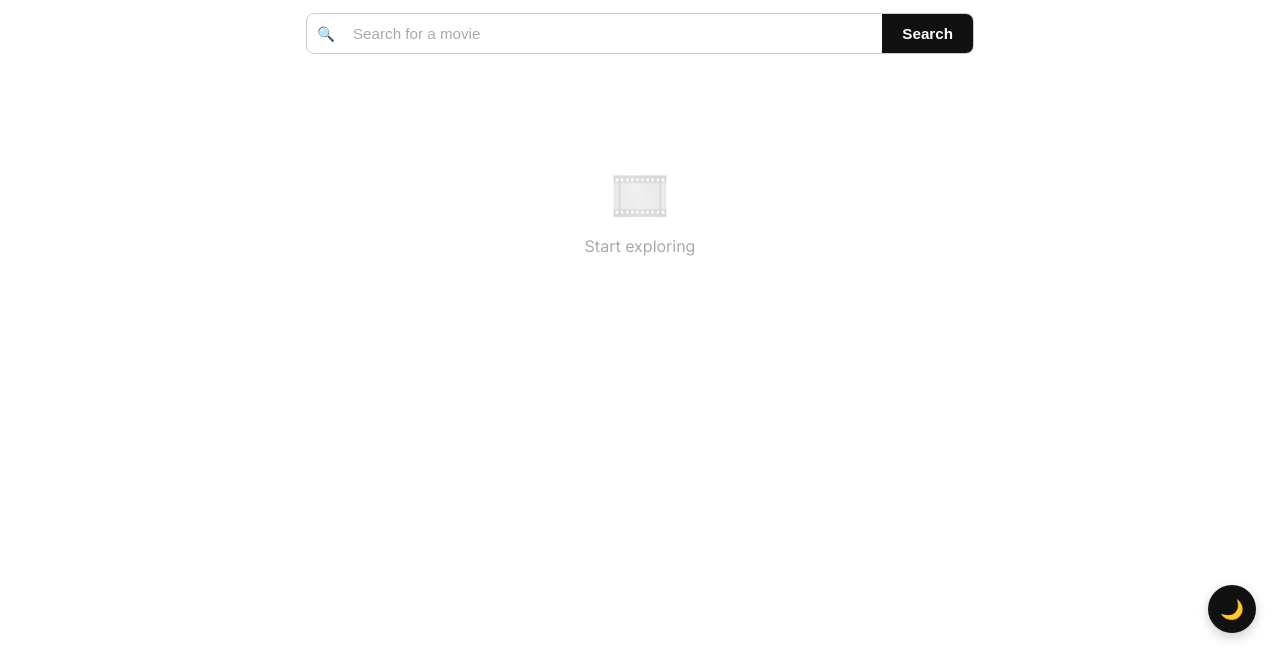
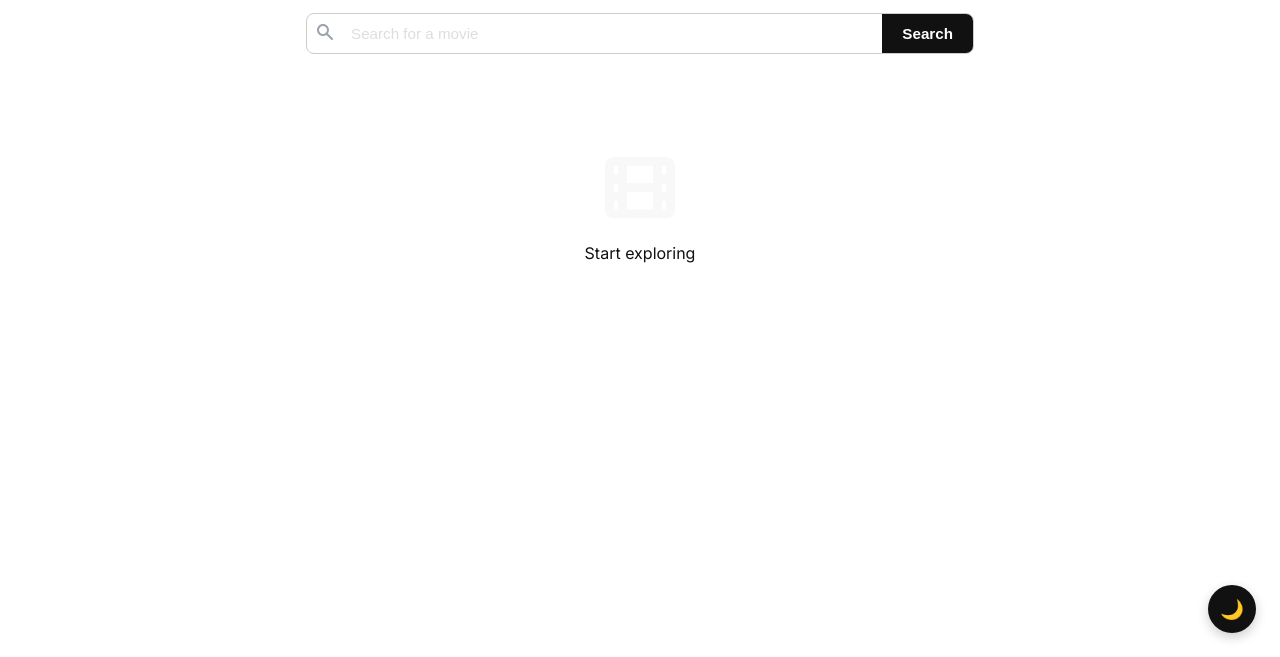
Before and after one commit to rahmatrafli1/Movie-Watchlist, a website built with Vite: page index.html in a window 1280 px wide. Shown: the part 143-800 px from the top of the page. Built offline with nearby package versions, Linux system fonts and the light colour scheme.

Commit message:
Add SVG icons for search and movies, update hero background image, and adjust text color in dark theme

```diff
--- a/index.css
+++ b/index.css
@@ -6,7 +6,7 @@
   --border: #e0e0e0;
   --text-primary: #111111;
   --text-secondary: #666666;
-  --text-muted: #aaaaaa;
+  --text-muted: #dfdddd;
   --accent: #111111;
   --accent-hover: #333333;
   --remove-color: #555555;
@@ -64,7 +64,7 @@ body {
 .hero {
   position: relative;
   height: 140px;
-  background-image: url("https://image.tmdb.org/t/p/original/rSPw7tgCH9c6NqICZef4kZjFOQ5.jpg");
+  background-image: url("img/andre-tan-THJJRUhNlEc-unsplash.jpg");
   background-size: cover;
   background-position: center top;
   overflow: hidden;
@@ -234,8 +234,12 @@ nav {
   filter: grayscale(1);
 }
 
+[data-theme="dark"] .empty-text {
+  color: var(--text-muted);
+}
+
 .empty-text {
-  color: var(--text-muted);
+  color: var(--text-primary);
   font-size: 1rem;
   font-weight: 400;
 }
--- a/index.html
+++ b/index.html
@@ -29,7 +29,7 @@
     <main class="container">
       <div class="search-bar-wrapper">
         <div class="search-bar">
-          <span class="search-icon">🔍</span>
+          <span class="search-icon"><img src="icons/search.svg" /></span>
           <input
             type="text"
             id="searchInput"
@@ -43,13 +43,12 @@
       <section id="resultsContainer">
         <!-- Default state -->
         <div class="empty-state" id="defaultState">
-          <div class="empty-icon">🎞️</div>
+          <div class="empty-icon"><img src="icons/movies.svg" /></div>
           <p class="empty-text">Start exploring</p>
         </div>
 
         <!-- No results state -->
         <div class="empty-state hidden" id="noResultsState">
-          <div class="empty-icon">🔍</div>
           <p class="empty-text no-results-text">
             Unable to find what you're looking for.<br />Please try another
             search.
```
Also changed, not shown: icons/movies.svg (added), icons/search.svg (added), 1 other file.
